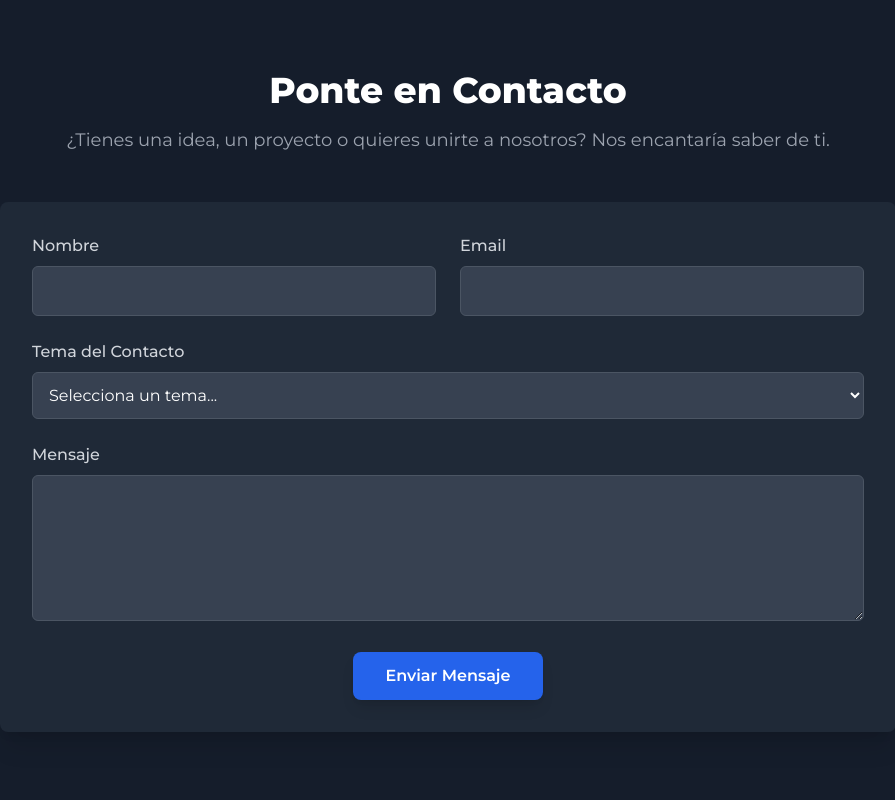
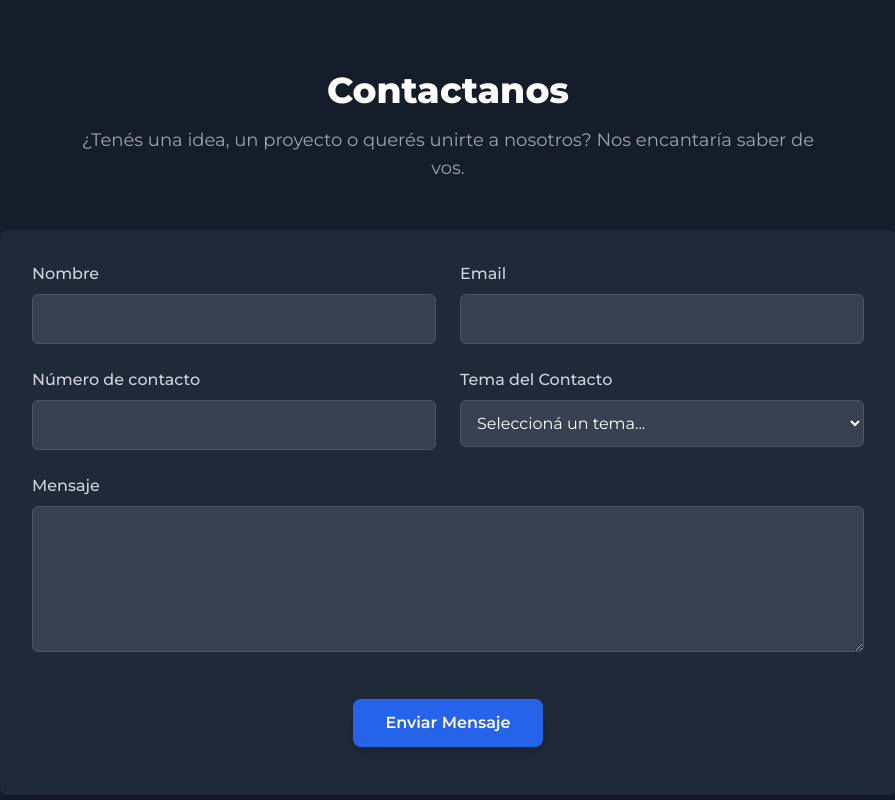
Before and after one commit to mlopezbisio/ATDA-Landing-page, a React (Vite) app: page / in a window 1280 px wide. Shown: the part 3440-4240 px from the top of the page, without its empty margins (192-1087 px from the left). Built offline with nearby package versions, Linux system fonts and the light colour scheme.

Commit message:
Integré el formspree al formulario de contacto. implementé react y AJAX para que el envio se corra en segundo plano y se produzca una animación al enviarse

```diff
--- a/components/Contact.tsx
+++ b/components/Contact.tsx
@@ -1,18 +1,62 @@
-
-import React from 'react';
+import React, { useState } from 'react';
 
 const Contact: React.FC = () => {
+  const [formData, setFormData] = useState({
+    name: '',
+    email: '',
+    phone: '',
+    _subject: '',
+    message: ''
+  });
+  const [status, setStatus] = useState<'idle' | 'submitting' | 'success' | 'error'>('idle');
+
+  const handleChange = (e: React.ChangeEvent<HTMLInputElement | HTMLTextAreaElement | HTMLSelectElement>) => {
+    const { name, value } = e.target;
+    setFormData(prev => ({ ...prev, [name]: value }));
+  };
+
+  const handleSubmit = async (e: React.FormEvent) => {
+    e.preventDefault();
+    setStatus('submitting');
+
+    try {
+      const response = await fetch("https://formspree.io/f/xjgwjpaj", {
+        method: "POST",
+        headers: {
+          'Accept': 'application/json',
+          'Content-Type': 'application/json'
+        },
+        body: JSON.stringify(formData)
+      });
+
+      if (response.ok) {
+        setStatus('success');
+        setFormData({
+          name: '',
+          email: '',
+          phone: '',
+          _subject: '',
+          message: ''
+        });
+      } else {
+        setStatus('error');
+      }
+    } catch (error) {
+      setStatus('error');
+    }
+  };
+
   return (
     <section id="contact" className="py-20 bg-gray-800/30">
       <div className="container mx-auto px-6">
         <div className="text-center mb-12">
-          <h2 className="text-3xl md:text-4xl font-extrabold text-white">Ponte en Contacto</h2>
+          <h2 className="text-3xl md:text-4xl font-extrabold text-white">Contactanos</h2>
           <p className="mt-4 text-lg text-gray-400 max-w-3xl mx-auto">
-            ¿Tienes una idea, un proyecto o quieres unirte a nosotros? Nos encantaría saber de ti.
+            ¿Tenés una idea, un proyecto o querés unirte a nosotros? Nos encantaría saber de vos.
           </p>
         </div>
         <div className="max-w-4xl mx-auto bg-gray-800 p-8 rounded-lg shadow-xl">
-          <form action="https://formspree.io/f/xjvnelgy" method="POST">
+          <form onSubmit={handleSubmit}>
             <div className="grid grid-cols-1 md:grid-cols-2 gap-6 mb-6">
               <div>
                 <label htmlFor="name" className="block text-gray-300 font-medium mb-2">Nombre</label>
@@ -20,8 +64,11 @@ const Contact: React.FC = () => {
                   type="text"
                   id="name"
                   name="name"
+                  value={formData.name}
+                  onChange={handleChange}
                   className="w-full bg-gray-700 text-white p-3 rounded-md border border-gray-600 focus:outline-none focus:ring-2 focus:ring-blue-500 transition"
                   required
+                  disabled={status === 'submitting' || status === 'success'}
                 />
               </div>
               <div>
@@ -30,45 +77,84 @@ const Contact: React.FC = () => {
                   type="email"
                   id="email"
                   name="email"
+                  value={formData.email}
+                  onChange={handleChange}
                   className="w-full bg-gray-700 text-white p-3 rounded-md border border-gray-600 focus:outline-none focus:ring-2 focus:ring-blue-500 transition"
                   required
+                  disabled={status === 'submitting' || status === 'success'}
                 />
               </div>
+              <div>
+                <label htmlFor="phone" className="block text-gray-300 font-medium mb-2">Número de contacto</label>
+                <input
+                  type="tel"
+                  id="phone"
+                  name="phone"
+                  value={formData.phone}
+                  onChange={handleChange}
+                  className="w-full bg-gray-700 text-white p-3 rounded-md border border-gray-600 focus:outline-none focus:ring-2 focus:ring-blue-500 transition"
+                  required
+                  disabled={status === 'submitting' || status === 'success'}
+                />
               </div>
-            <div className="mb-6">
+              <div>
                 <label htmlFor="subject" className="block text-gray-300 font-medium mb-2">Tema del Contacto</label>
                 <select
                   id="subject"
-                name="subject"
+                  name="_subject"
+                  value={formData._subject}
+                  onChange={handleChange}
                   className="w-full bg-gray-700 text-white p-3 rounded-md border border-gray-600 focus:outline-none focus:ring-2 focus:ring-blue-500 transition"
                   required
-                defaultValue=""
+                  disabled={status === 'submitting' || status === 'success'}
                 >
-                <option value="" disabled>Selecciona un tema...</option>
-                <option value="unirme">Unirme</option>
-                <option value="consulta">Consulta</option>
-                <option value="propuesta">Propuesta</option>
-                <option value="otro">Otro</option>
+                  <option value="" disabled>Seleccioná un tema...</option>
+                  <option value="Unirme">Unirme/Asociarme</option>
+                  <option value="Consulta">Consulta</option>
+                  <option value="Propuesta">Propuesta</option>
+                  <option value="Otro">Otro</option>
                 </select>
+              </div>
             </div>
             <div className="mb-6">
               <label htmlFor="message" className="block text-gray-300 font-medium mb-2">Mensaje</label>
               <textarea
                 id="message"
                 name="message"
+                value={formData.message}
+                onChange={handleChange}
                 rows={5}
                 className="w-full bg-gray-700 text-white p-3 rounded-md border border-gray-600 focus:outline-none focus:ring-2 focus:ring-blue-500 transition"
                 required
+                disabled={status === 'submitting' || status === 'success'}
               ></textarea>
             </div>
-            <div className="text-center">
+
+            <div className="text-center h-20 flex items-center justify-center">
+              {status === 'success' ? (
+                <div className="flex flex-col items-center animate-pulse">
+                  <div className="bg-green-500/20 p-2 rounded-full mb-1">
+                    <svg className="w-8 h-8 text-green-500" fill="none" stroke="currentColor" viewBox="0 0 24 24" xmlns="http://www.w3.org/2000/svg">
+                      <path strokeLinecap="round" strokeLinejoin="round" strokeWidth="2" d="M5 13l4 4L19 7"></path>
+                    </svg>
+                  </div>
+                  <span className="text-green-400 font-semibold text-lg">¡Enviado! Te vamos a contactar</span>
+                </div>
+              ) : (
                 <button
                   type="submit"
-                className="bg-blue-600 text-white font-semibold px-8 py-3 rounded-lg hover:bg-blue-700 transition-all duration-300 transform hover:scale-105 shadow-lg"
+                  disabled={status === 'submitting'}
+                  className={`bg-blue-600 text-white font-semibold px-8 py-3 rounded-lg transition-all duration-300 transform hover:scale-105 shadow-lg ${status === 'submitting' ? 'opacity-70 cursor-not-allowed' : 'hover:bg-blue-700'}`}
                 >
-                Enviar Mensaje
+                  {status === 'submitting' ? 'Enviando...' : 'Enviar Mensaje'}
                 </button>
+              )}
             </div>
+            {status === 'error' && (
+              <div className="text-center mt-4">
+                <p className="text-red-400">Hubo un error al enviar el mensaje. Por favor intenta nuevamente.</p>
+              </div>
+            )}
           </form>
         </div>
       </div>
```
Lines whose indentation alone changed are shown as unchanged.
